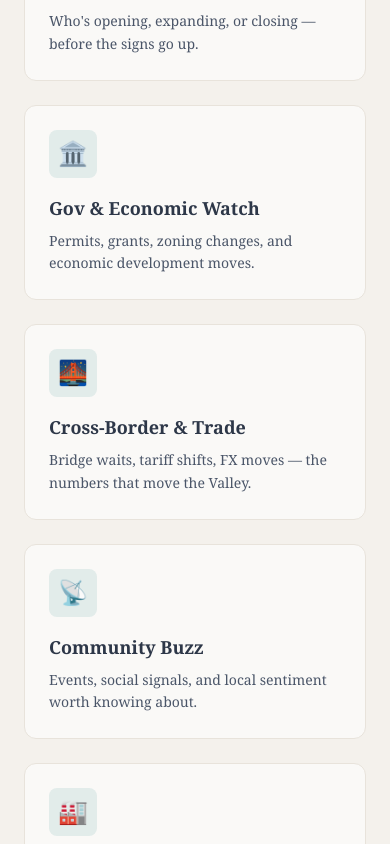
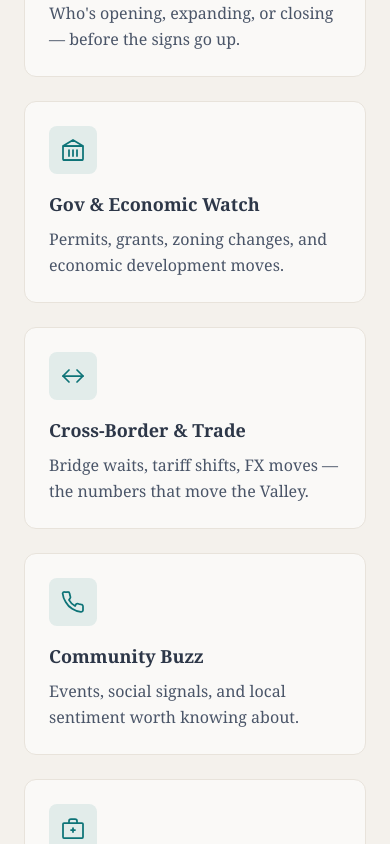
Before and after one commit to rodstar123/nolana-report-site, a Next.js app: page / in a window 390 px wide. Shown: the part 1560-2404 px from the top of the page. Built offline with nearby package versions, Linux system fonts and the light colour scheme; no server answers.

Commit message:
feat(nolana): ui-ux-pro-max polish — SVG icons replace emojis, focus rings, cursor-pointer, overflow guard, mobile font floor

```diff
--- a/app/globals.css
+++ b/app/globals.css
@@ -171,3 +171,38 @@ h4 {
 html {
   scroll-behavior: smooth;
 }
+
+/* Focus states — visible ring for keyboard navigation */
+:focus-visible {
+  outline: 2px solid var(--teal);
+  outline-offset: 3px;
+  border-radius: 4px;
+}
+
+/* Cursor pointer on all interactive non-button elements */
+a,
+[role="button"],
+label[for] {
+  cursor: pointer;
+}
+
+/* Ensure body text minimum 16px on mobile */
+@media (max-width: 640px) {
+  .font-editorial {
+    font-size: 16px;
+  }
+}
+
+/* Typography line length guard */
+.prose-nolana {
+  max-width: 68ch;
+}
+
+/* Prevent horizontal overflow */
+* {
+  box-sizing: border-box;
+}
+
+body {
+  overflow-x: hidden;
+}
--- a/components/Pricing.tsx
+++ b/components/Pricing.tsx
@@ -81,7 +81,7 @@ export default function Pricing() {
 
                 <a
                   href={tier.id === "free" ? "#" : "#"}
-                  className={`block text-center py-3 px-6 rounded-xl font-body font-bold text-sm transition-colors duration-200 min-h-[44px] leading-[28px] ${
+                  className={`block text-center py-3 px-6 rounded-xl font-body font-bold text-sm transition-colors duration-200 min-h-[44px] leading-[28px] cursor-pointer ${
                     tier.highlight
                       ? "bg-warm-white text-navy hover:bg-cream"
                       : "border border-white/20 text-warm-white hover:border-teal hover:text-teal-light"
--- a/components/WhatYouGet.tsx
+++ b/components/WhatYouGet.tsx
@@ -1,5 +1,84 @@
 import { AGENT_CARDS } from "@/lib/constants";
 import SectionReveal from "./SectionReveal";
+
+const ICONS: Record<string, JSX.Element> = {
+  "New Business Pulse": (
+    <svg
+      viewBox="0 0 24 24"
+      fill="none"
+      stroke="currentColor"
+      strokeWidth={1.75}
+      strokeLinecap="round"
+      strokeLinejoin="round"
+      className="w-6 h-6"
+    >
+      <path d="M3 9l9-7 9 7v11a2 2 0 0 1-2 2H5a2 2 0 0 1-2-2z" />
+      <polyline points="9,22 9,12 15,12 15,22" />
+    </svg>
+  ),
+  "Gov & Economic Watch": (
+    <svg
+      viewBox="0 0 24 24"
+      fill="none"
+      stroke="currentColor"
+      strokeWidth={1.75}
+      strokeLinecap="round"
+      strokeLinejoin="round"
+      className="w-6 h-6"
+    >
+      <line x1="3" y1="22" x2="21" y2="22" />
+      <rect x="2" y="8" width="20" height="14" rx="1" />
+      <path d="M12 2L2 8h20L12 2z" />
+      <line x1="8" y1="12" x2="8" y2="18" />
+      <line x1="12" y1="12" x2="12" y2="18" />
+      <line x1="16" y1="12" x2="16" y2="18" />
+    </svg>
+  ),
+  "Cross-Border & Trade": (
+    <svg
+      viewBox="0 0 24 24"
+      fill="none"
+      stroke="currentColor"
+      strokeWidth={1.75}
+      strokeLinecap="round"
+      strokeLinejoin="round"
+      className="w-6 h-6"
+    >
+      <line x1="2" y1="12" x2="22" y2="12" />
+      <polyline points="8,6 2,12 8,18" />
+      <polyline points="16,6 22,12 16,18" />
+    </svg>
+  ),
+  "Community Buzz": (
+    <svg
+      viewBox="0 0 24 24"
+      fill="none"
+      stroke="currentColor"
+      strokeWidth={1.75}
+      strokeLinecap="round"
+      strokeLinejoin="round"
+      className="w-6 h-6"
+    >
+      <path d="M22 16.92v3a2 2 0 0 1-2.18 2 19.79 19.79 0 0 1-8.63-3.07A19.5 19.5 0 0 1 4.69 12a19.79 19.79 0 0 1-3.07-8.67A2 2 0 0 1 3.64 2h3a2 2 0 0 1 2 1.72c.127.96.361 1.903.7 2.81a2 2 0 0 1-.45 2.11L7.91 9.91a16 16 0 0 0 6.18 6.18l.98-1.9a2 2 0 0 1 2.11-.45c.907.339 1.85.573 2.81.7A2 2 0 0 1 22 16.92z" />
+    </svg>
+  ),
+  "Industrial & Investment Watch": (
+    <svg
+      viewBox="0 0 24 24"
+      fill="none"
+      stroke="currentColor"
+      strokeWidth={1.75}
+      strokeLinecap="round"
+      strokeLinejoin="round"
+      className="w-6 h-6"
+    >
+      <rect x="2" y="7" width="20" height="15" rx="1" />
+      <path d="M16 7V5a2 2 0 0 0-2-2h-4a2 2 0 0 0-2 2v2" />
+      <line x1="12" y1="12" x2="12" y2="16" />
+      <line x1="10" y1="14" x2="14" y2="14" />
+    </svg>
+  ),
+};
 
 export default function WhatYouGet() {
   return (
@@ -23,12 +102,12 @@ export default function WhatYouGet() {
         <div className="grid grid-cols-1 md:grid-cols-2 lg:grid-cols-3 gap-6">
           {AGENT_CARDS.map((card, i) => (
             <SectionReveal key={card.title} delay={i * 0.08}>
-              <div className="bg-warm-white border border-cream-dark rounded-xl p-6 hover:shadow-lg hover:-translate-y-1 transition-all duration-300 group h-full">
+              <div className="bg-warm-white border border-cream-dark rounded-xl p-6 hover:shadow-lg hover:-translate-y-1 hover:border-teal/30 transition-all duration-300 group h-full">
                 <div
-                  className="w-12 h-12 rounded-lg bg-teal/10 flex items-center justify-center text-2xl mb-4 group-hover:bg-teal/20 transition-colors"
+                  className="w-12 h-12 rounded-lg bg-teal/10 text-teal flex items-center justify-center mb-4 group-hover:bg-teal/20 group-hover:text-teal-light transition-colors"
                   aria-hidden="true"
                 >
-                  {card.icon}
+                  {ICONS[card.title]}
                 </div>
                 <h3 className="font-display font-bold text-charcoal text-lg mb-2">
                   {card.title}
```
